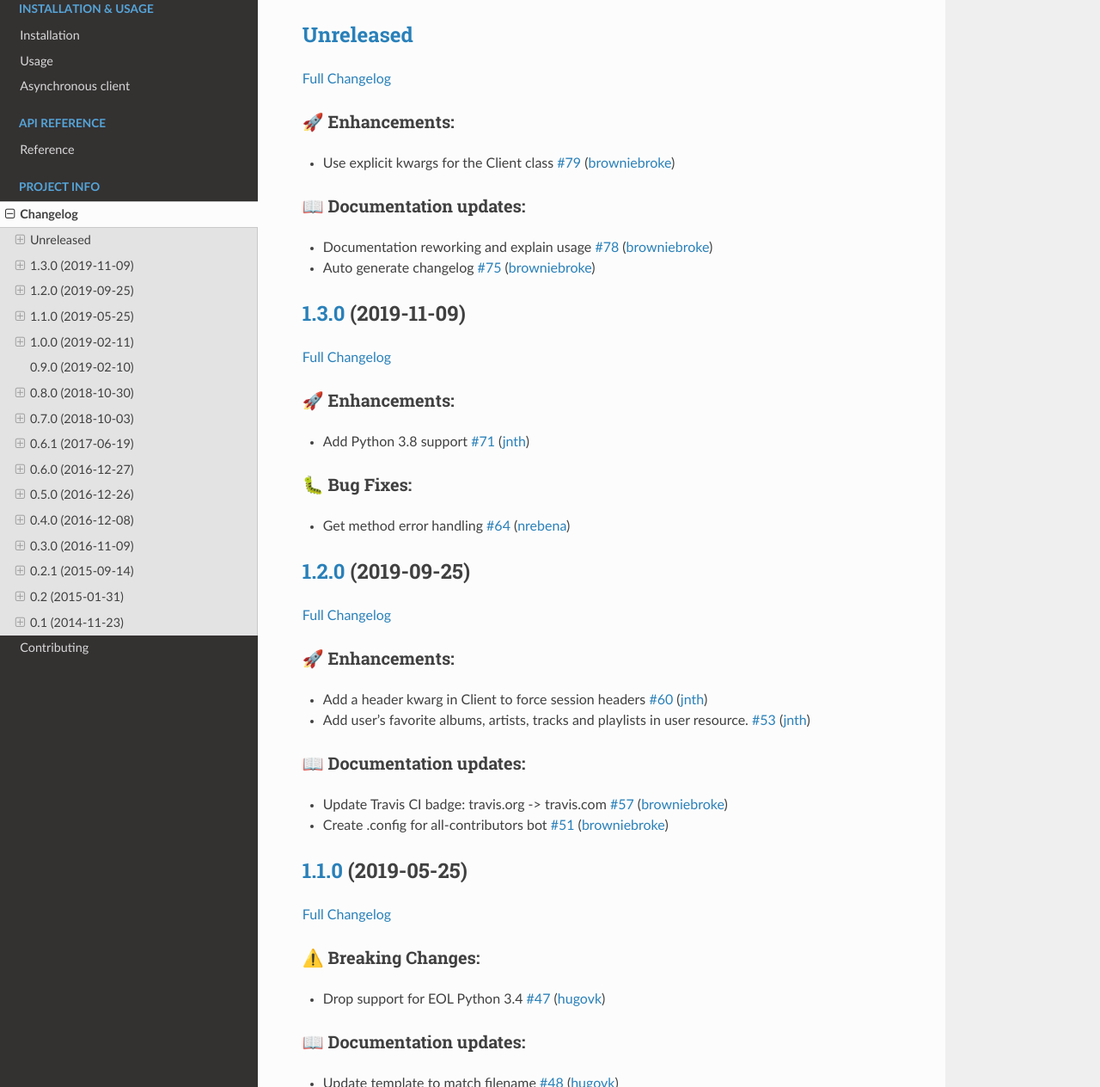
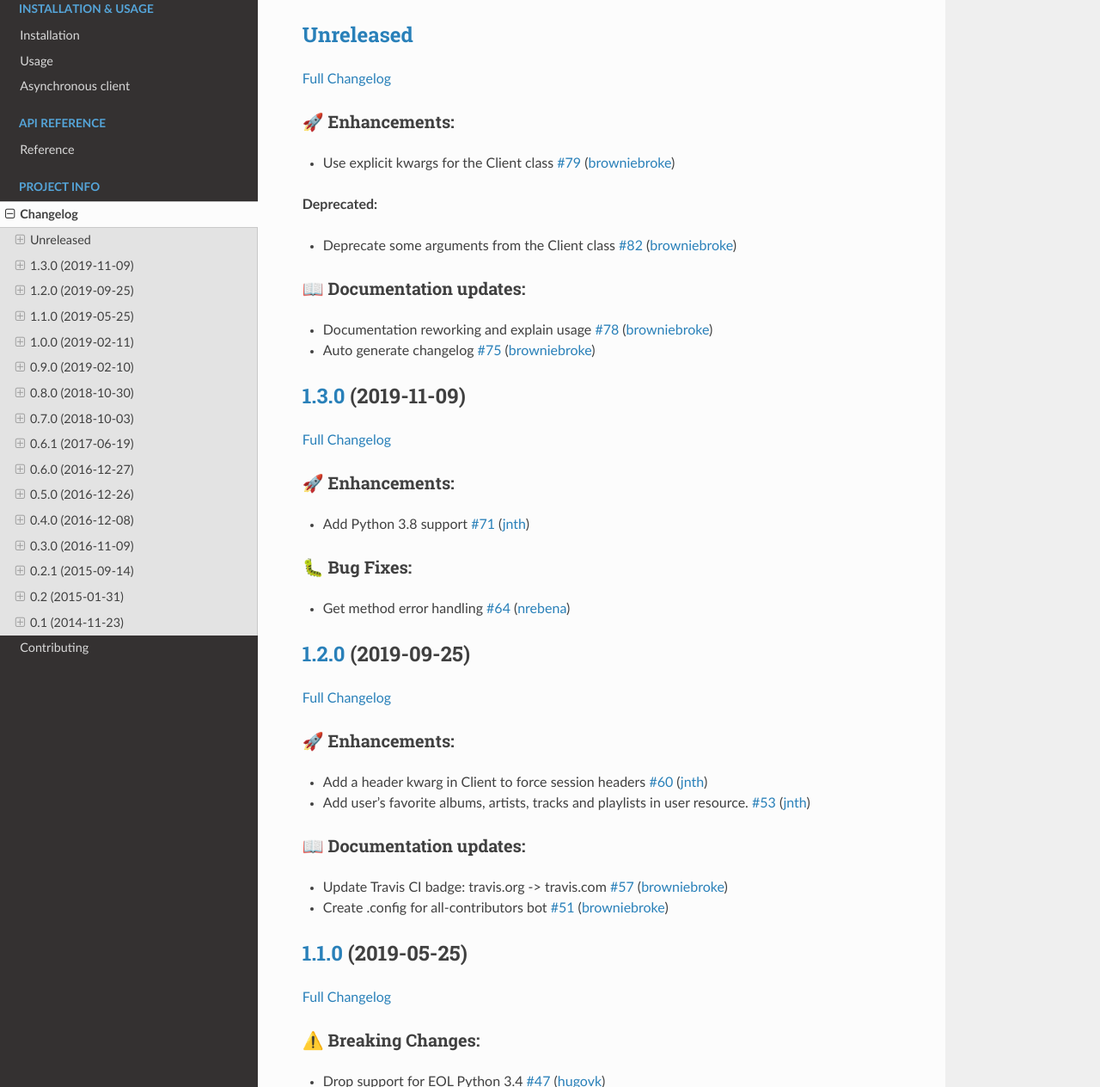
Before and after one commit to springer12/deezer-python, a Sphinx documentation site: the page built from docs/source/changelog.md, in a window 1280 px wide and 1400 px high, cut to the strip 136-1400 px from the top of the window. Shown: the whole strip at 86% size. Built offline with Sphinx 7.4.7 and the Read the Docs theme 2.0.0, drawn with Linux system fonts in a browser that asks for light colours; some of the changed text lies outside the part shown.

Commit message:
Update Changelog

```diff
--- a/docs/source/changelog.md
+++ b/docs/source/changelog.md
@@ -7,6 +7,10 @@
 ### 🚀 Enhancements:
 
 - Use explicit kwargs for the Client class [\#79](https://github.com/browniebroke/deezer-python/pull/79) ([browniebroke](https://github.com/browniebroke))
+
+**Deprecated:**
+
+- Deprecate some arguments from the Client class [\#82](https://github.com/browniebroke/deezer-python/pull/82) ([browniebroke](https://github.com/browniebroke))
 
 ### 📖 Documentation updates:
 
@@ -59,13 +63,13 @@
 
 - Drop Python 2 support [\#41](https://github.com/browniebroke/deezer-python/pull/41) ([hugovk](https://github.com/hugovk))
 
+## [0.9.0](https://github.com/browniebroke/deezer-python/tree/0.9.0) (2019-02-10)
+
+[Full Changelog](https://github.com/browniebroke/deezer-python/compare/0.8.0...0.9.0)
+
 ### 🚀 Enhancements:
 
 - Add advanced search method [\#37](https://github.com/browniebroke/deezer-python/pull/37) ([jnth](https://github.com/jnth))
-
-## [0.9.0](https://github.com/browniebroke/deezer-python/tree/0.9.0) (2019-02-10)
-
-[Full Changelog](https://github.com/browniebroke/deezer-python/compare/0.8.0...0.9.0)
 
 ## [0.8.0](https://github.com/browniebroke/deezer-python/tree/0.8.0) (2018-10-30)
 
```
